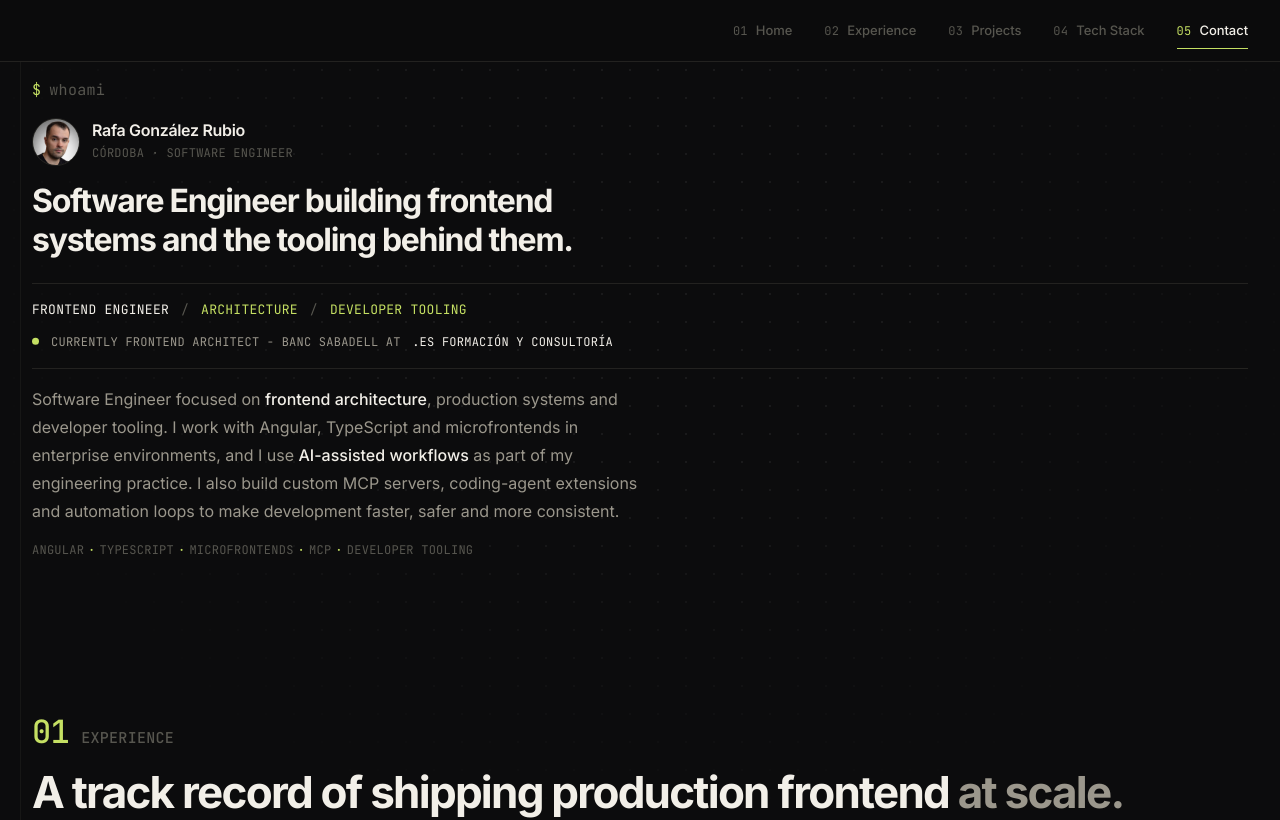
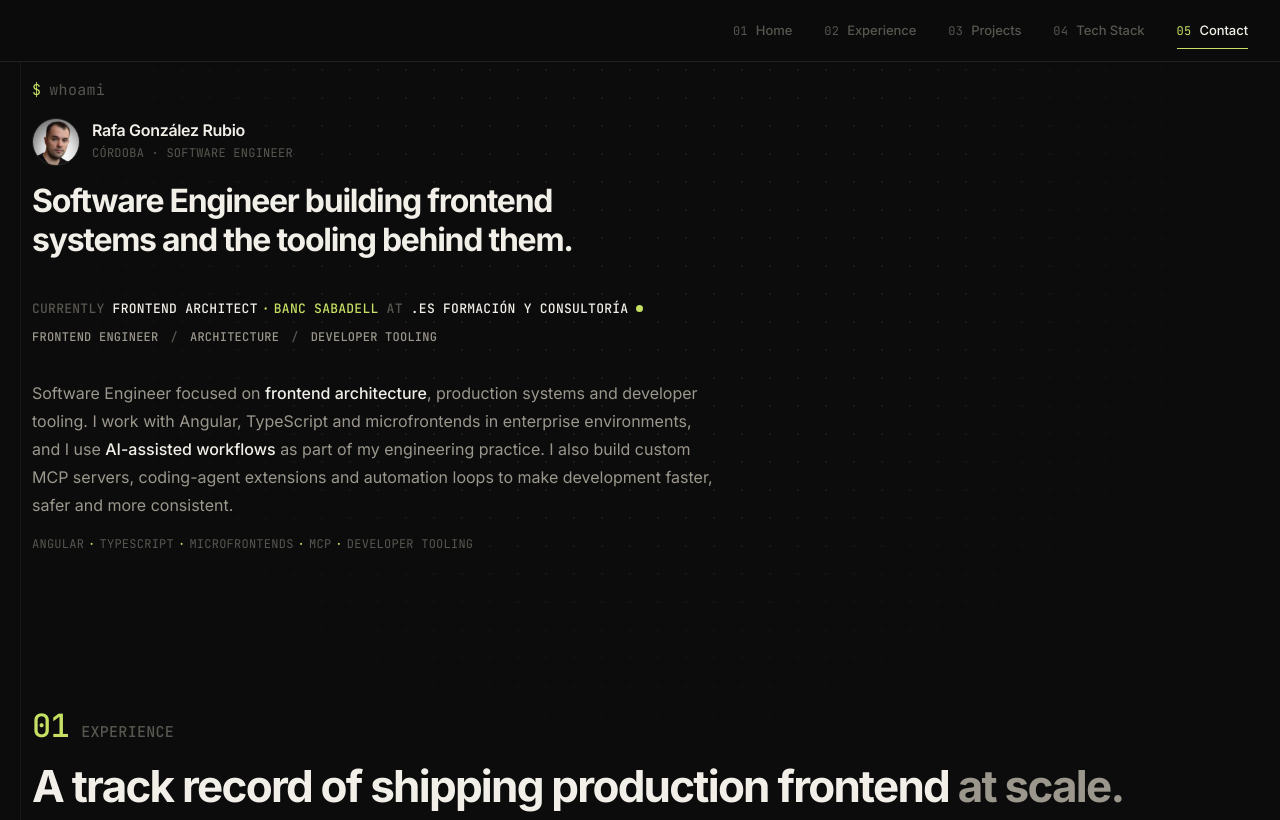
Before and after one commit to RafaGonzalezDev/personal-portfolio, a React (Vite) app: page / in a window 1280 px wide. Shown: the top 820 px of the page. Built offline with nearby package versions, Linux system fonts and the light colour scheme.

Commit message:
refactor(home): refine hero meta presentation

```diff
--- a/src/sections/Home.jsx
+++ b/src/sections/Home.jsx
@@ -12,6 +12,7 @@ const CORE_CAPABILITIES = [
 
 const Home = () => {
   const currentExperience = EXPERIENCES.find((experience) => experience.isCurrent);
+  const [currentRole, currentProject] = currentExperience?.role.split(' - ') ?? [];
 
   return (
     <section className={styles.section} id="home">
@@ -40,6 +41,28 @@ const Home = () => {
 
       <div className={styles.body}>
         <div className={styles.metaLine} aria-label="Professional profile">
+          {currentExperience ? (
+            <div className={styles.status}>
+              <span className={styles.statusText}>
+                <span className={styles.statusPrefix}>Currently</span>{' '}
+                <span className={styles.statusRole}>{currentRole?.toLowerCase()}</span>
+                {currentProject ? (
+                  <>
+                    <span className={styles.statusSeparator} aria-hidden="true">
+                      ·
+                    </span>
+                    <span className={styles.statusProject}>{currentProject}</span>
+                  </>
+                ) : null}{' '}
+                <span className={styles.statusPrefix}>at</span>{' '}
+                <span className={styles.statusCompany}>
+                  {currentExperience.company}
+                </span>
+                <span className="status-dot" aria-hidden="true" />
+              </span>
+            </div>
+          ) : null}
+
           <div className={styles.roleLine}>
             <span className={styles.roleLabel}>
               {PROFESSIONAL_SUMMARY.title}
@@ -53,18 +76,6 @@ const Home = () => {
             </span>
             <span className={styles.roleFocus}>Developer Tooling</span>
           </div>
-
-          {currentExperience ? (
-            <div className={styles.status}>
-              <span className="status-dot" aria-hidden="true" />
-              <span className={styles.statusText}>
-                Currently {currentExperience.role.toLowerCase()} at{' '}
-                <span className={styles.statusCompany}>
-                  {currentExperience.company}
-                </span>
-              </span>
-            </div>
-          ) : null}
         </div>
 
         <p className={styles.lead}>
--- a/src/styles/Home.module.css
+++ b/src/styles/Home.module.css
@@ -89,10 +89,8 @@
 .metaLine {
   display: flex;
   flex-direction: column;
-  gap: var(--space-3);
+  gap: var(--space-2);
   padding: var(--space-4) 0;
-  border-top: var(--hairline);
-  border-bottom: var(--hairline);
 }
 
 .roleLine {
@@ -101,13 +99,14 @@
   align-items: baseline;
   gap: var(--space-3);
   font-family: var(--font-mono);
-  font-size: var(--font-size-sm);
+  font-size: var(--font-size-xs);
+  font-weight: var(--font-weight-medium);
   letter-spacing: var(--tracking-wide);
   text-transform: uppercase;
 }
 
 .roleLabel {
-  color: var(--text);
+  color: var(--text-muted);
 }
 
 .roleDivider {
@@ -115,7 +114,7 @@
 }
 
 .roleFocus {
-  color: var(--accent);
+  color: var(--text-muted);
 }
 
 .status {
@@ -125,26 +124,41 @@
   min-width: 0;
 }
 
-.status :global(.status-dot) {
+.statusText :global(.status-dot) {
+  margin-left: var(--space-2);
   transform: translateY(-0.08em);
 }
 
 .statusText {
   min-width: 0;
   font-family: var(--font-mono);
-  font-size: var(--font-size-xs);
+  font-size: var(--font-size-sm);
+  font-weight: var(--font-weight-medium);
   color: var(--text-muted);
   letter-spacing: var(--tracking-wide);
   text-transform: uppercase;
 }
 
+.statusPrefix {
+  color: var(--text-faint);
+}
+
+.statusRole,
 .statusCompany {
   color: var(--text);
-  margin-left: var(--space-1);
+}
+
+.statusSeparator {
+  margin: 0 var(--space-1);
+  color: var(--accent);
+}
+
+.statusProject {
+  color: var(--accent);
 }
 
 .lead {
-  max-width: 60ch;
+  max-width: 68ch;
   font-size: var(--font-size-lg);
   line-height: var(--line-height-relaxed);
   color: var(--text-muted);
@@ -189,14 +203,6 @@
     width: 2.75rem;
     height: 2.75rem;
   }
-  .roleLine {
-    flex-direction: column;
-    align-items: flex-start;
-    gap: var(--space-1);
-  }
-  .roleDivider {
-    display: none;
-  }
   .lead {
     font-size: var(--font-size-base);
   }
```
